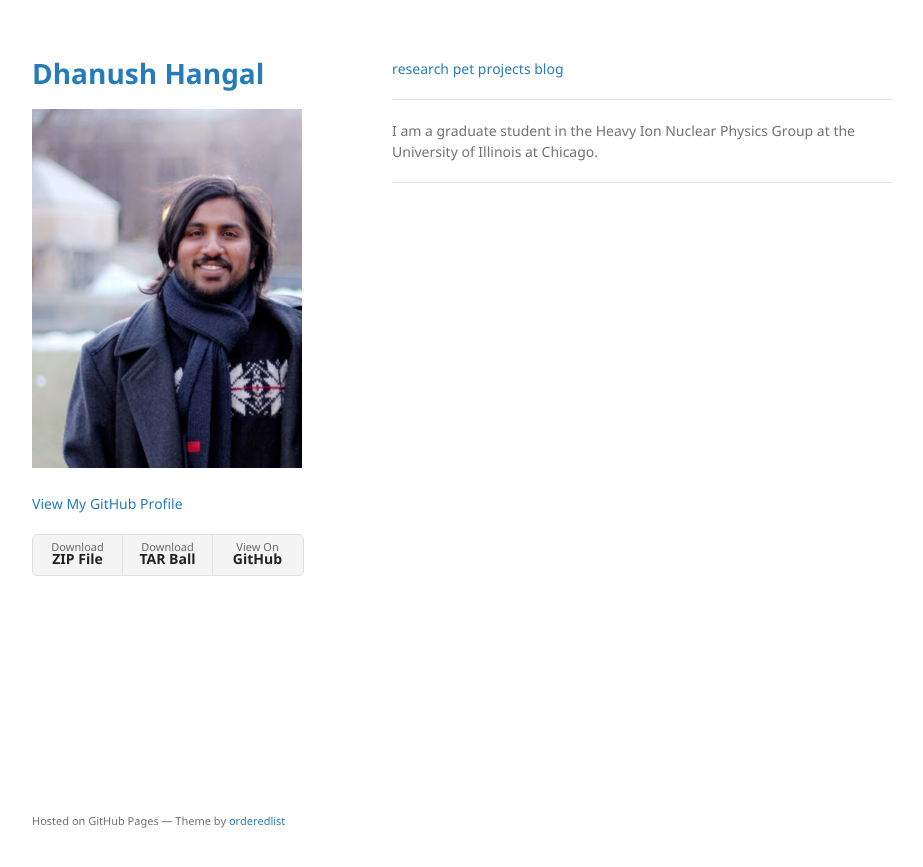
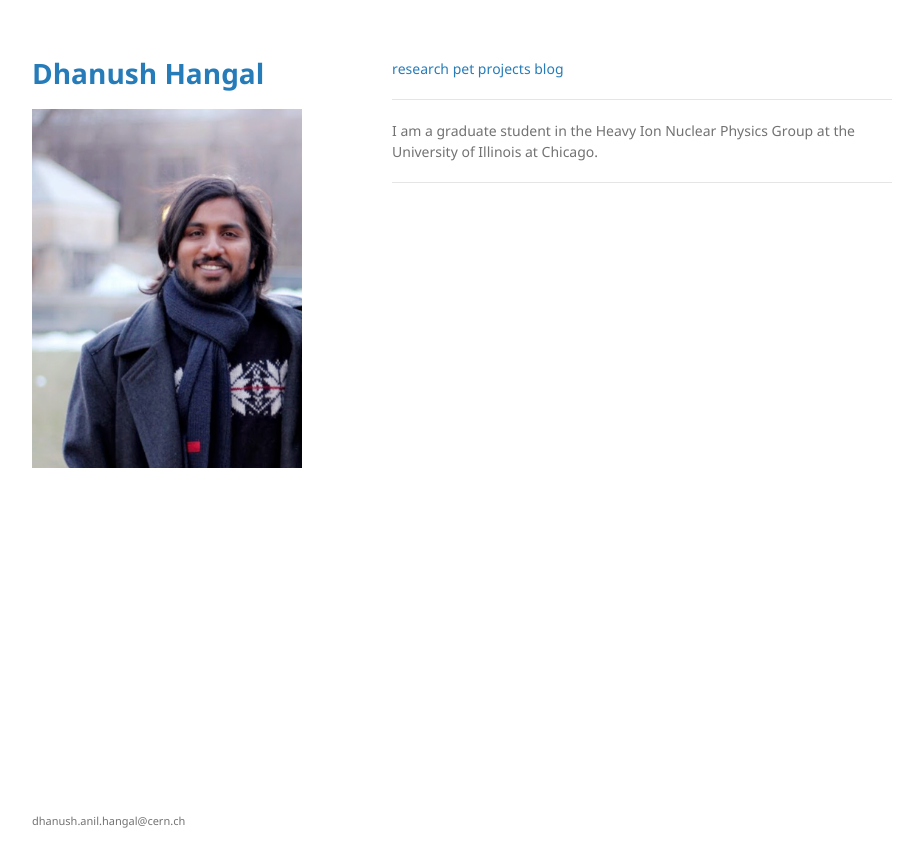
Before and after one commit to dhanushhangal/dhanushhangal.github.io, a Jekyll site: the page built from index.md, in a window 1280 px wide. Shown: the top 867 px of the page, without its empty margins (178-1101 px from the left). Built offline with Jekyll 4.4.1, drawn with Linux system fonts in a browser that asks for light colours; the repository's description, which GitHub fills in, is left out.

Commit message:
Update default.html

```diff
--- a/_layouts/default.html
+++ b/_layouts/default.html
@@ -27,15 +27,9 @@
         {% endif %}
 
         {% if site.github.is_user_page %}
-        <p class="view"><a href="{{ site.github.owner_url }}">View My GitHub Profile</a></p>
         {% endif %}
 
         {% if site.show_downloads %}
-        <ul>
-          <li><a href="{{ site.github.zip_url }}">Download <strong>ZIP File</strong></a></li>
-          <li><a href="{{ site.github.tar_url }}">Download <strong>TAR Ball</strong></a></li>
-          <li><a href="{{ site.github.repository_url }}">View On <strong>GitHub</strong></a></li>
-        </ul>
         {% endif %}
       </header>
       <section>
@@ -47,7 +41,7 @@
         {% if site.github.is_project_page %}
         <p>This project is maintained by <a href="{{ site.github.owner_url }}">{{ site.github.owner_name }}</a></p>
         {% endif %}
-        <p><small>Hosted on GitHub Pages &mdash; Theme by <a href="https://github.com/orderedlist">orderedlist</a></small></p>
+        <p><small>dhanush.anil.hangal@cern.ch</small></p>
       </footer>
     </div>
     <script src="{{ "/assets/js/scale.fix.js" | relative_url }}"></script>
```
